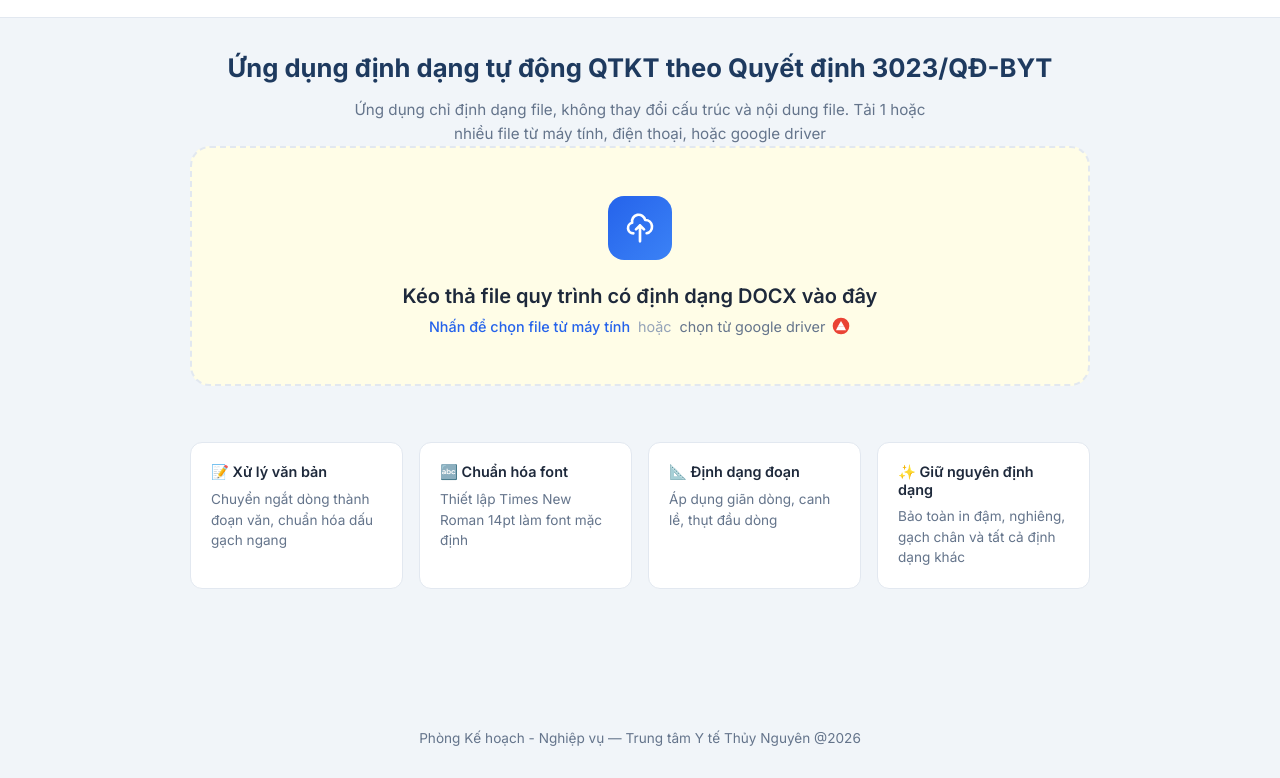
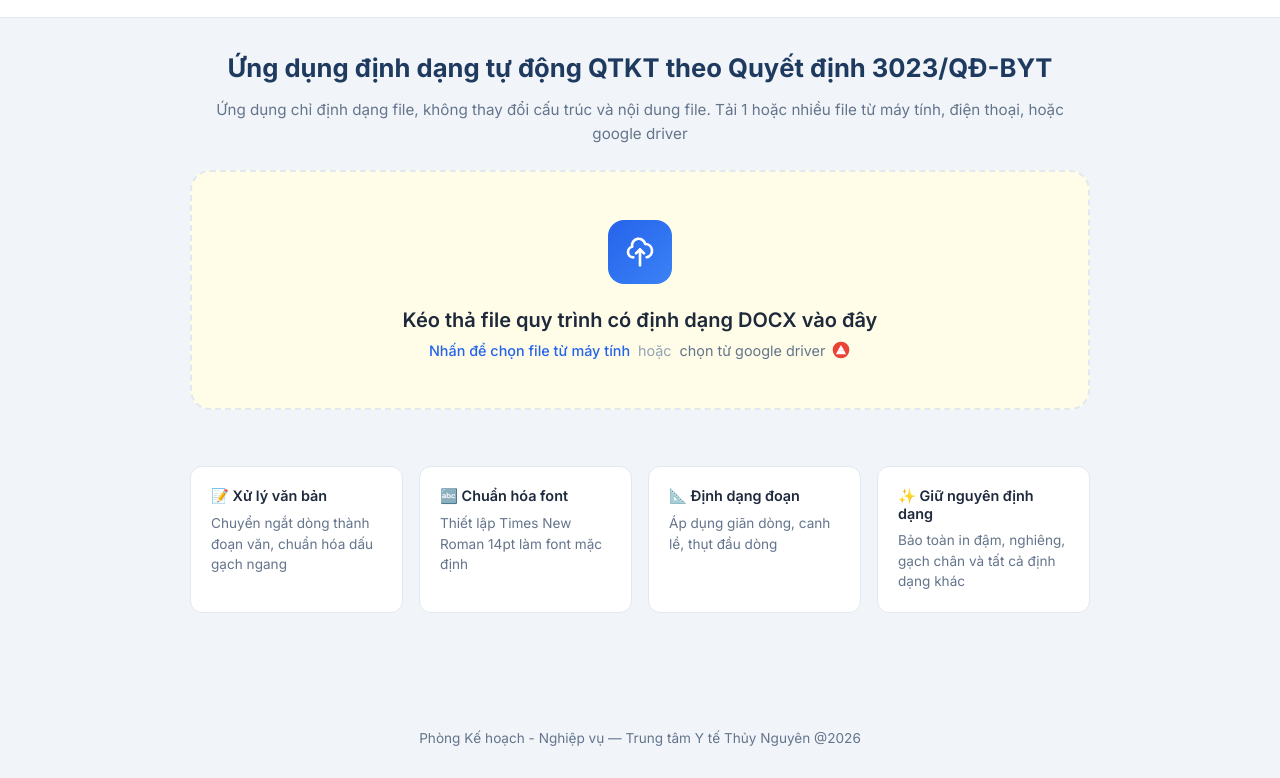
Before and after one commit to khoibmtn/format3023, a website: page public/index.html in a window 1280 px wide. Shown: the part 47-825 px from the top of the page. Drawn offline with Linux system fonts and the light colour scheme.

Commit message:
UI: Main desc full width, centered, natural wrap, added spacing below

```diff
--- a/public/index.html
+++ b/public/index.html
@@ -104,8 +104,8 @@
       color: #64748b;
       font-size: 0.95rem;
       line-height: 1.6;
-      max-width: 600px;
-      margin: 0 auto;
+      text-align: center;
+      margin-bottom: 1.5rem;
     }
 
     /* View Management */
```
